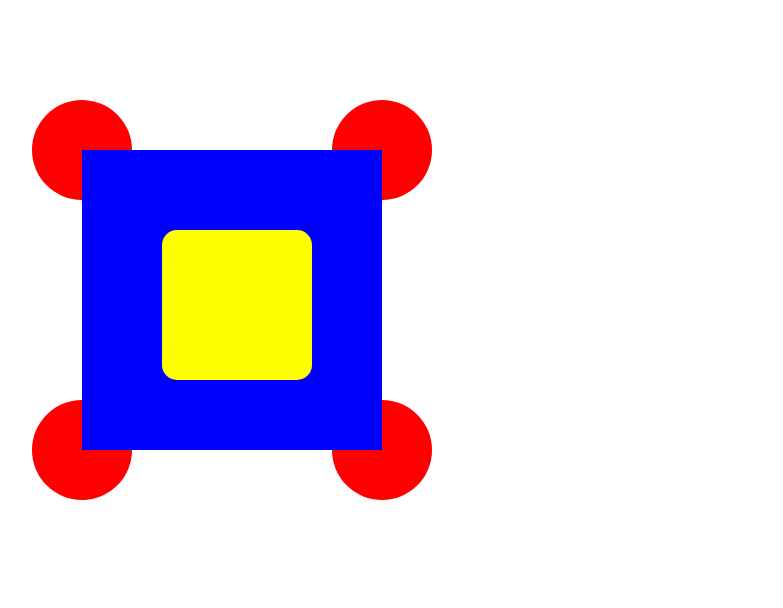
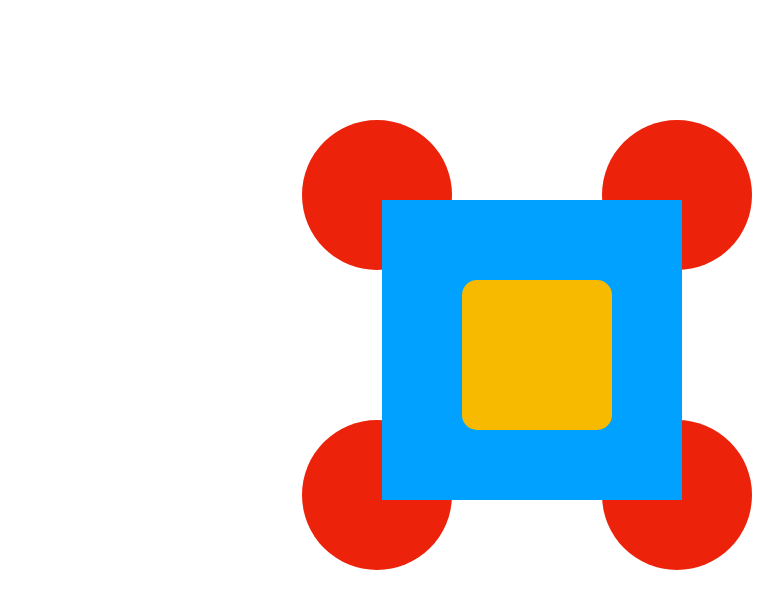
Before and after one commit to Olga-Holodtsova/color-changing-figures, a plain HTML site: page index.html in a window 1280 px wide. Shown: the whole page, without its empty margins (168-951 px from the left). Drawn offline with Linux system fonts and the light colour scheme.

Commit message:
Update main.css

```diff
--- a/style/main.css
+++ b/style/main.css
@@ -11,23 +11,23 @@ body{
 }
 
 .circle {
-    width: 10%;
-    height: 10%;
-    background-color: red;
+    width: 15%;
+    height: 15%;
+    background-color:#EC220A;
     border-radius: 50%;
 }
 
 .circle-red1{
 
     position: absolute;
-    left: 20%;
-    top: 20%;
+    left: 47%;
+    top: 42%;
     z-index: 1;
 }
 
 .circle-red1:hover{
     background-color: green;
-    z-index: 50;;
+    z-index: 50;
 }
 
 .circle-red2{
@@ -36,10 +36,10 @@ body{
     margin: auto;
 
     position: absolute;
-    background-color: red;
+    background-color:#EC220A;
     border-radius: 50%;
-    top: -10%;
-    left: 20%;
+    top: 12%;
+    left: 47%;
     z-index: 15;
 }
 
@@ -52,10 +52,10 @@ body{
     position: absolute;
     display: flex;
     margin: auto;
-    background-color: red;
+    background-color: #EC220A;
     border-radius: 50%;
-    top: 20%;
-    left: 50%;
+    top: 12%;
+    left: 77%;
     z-index: 15;
 }
 
@@ -69,10 +69,10 @@ body{
     display: flex;
     overflow: hidden;
     margin: auto;
-    background-color: red;
+    background-color: #EC220A;
     border-radius: 50%;
-    top: -10%;
-    left: 50%;
+    top: 42%;
+    left: 77%;
     z-index: 15;
 }
 
@@ -83,13 +83,12 @@ body{
 
 .blue{
     display: flex;
-    margin: auto;
-    margin-top: 200px;
+    margin: 0 auto;
 
     position: relative;
-    background-color: blue;
-    top: -5%;
-    left: -10%;
+    background-color: #01A1FF;
+    top: 20%;
+    left: 20%;
     width: 30%;
     height: 30%;
     z-index: 25;
@@ -108,9 +107,9 @@ body{
 
     position: absolute;
 
-    top: 3%;
-    left: 33%;
-    background-color: yellow;
+    top: 28%;
+    left: 63%;
+    background-color:#F7BA00;
 
     width:15%;
     height: 15%;
```
